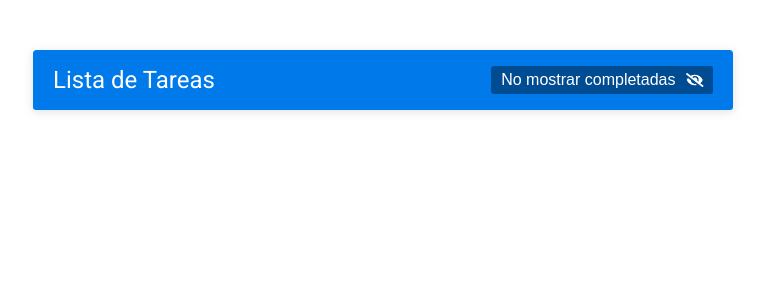
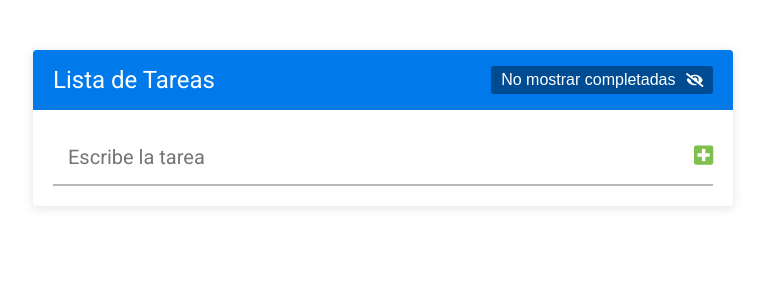
Before and after one commit to cesar2k94/Lista_de_Tareas, a React (Create React App) app in the folder lista_tareas/: page / in a window 1280 px wide. Shown: the top 300 px of the page, without its empty margins (257-1022 px from the left). Built offline with nearby package versions, Linux system fonts and the light colour scheme.

Commit message:
Formulario de tareas

```diff
--- a/lista_tareas/package.json
+++ b/lista_tareas/package.json
@@ -12,6 +12,7 @@
     "react": "^17.0.1",
     "react-dom": "^17.0.1",
     "react-scripts": "4.0.3",
+    "uuid": "^8.3.2",
     "web-vitals": "^1.1.0"
   },
   "scripts": {
--- a/lista_tareas/src/App.css
+++ b/lista_tareas/src/App.css
@@ -48,3 +48,99 @@
 	font-size: 14px;
 	margin-left: 10px;
 }
+
+/* * --- --- ---  FORMULARIO AGREGAR --- --- --- */
+.formulario-tareas {
+	display: flex;
+	justify-content: space-between;
+	align-items: center;
+	position: relative;
+	padding: 20px;
+	box-shadow: 0 2px 10px rgba(139,139,139,.25);
+}
+
+.formulario-tareas__input {
+	border: none;
+	padding: 15px;
+	width: 100%;
+	font-size: 20px;
+	font-family: 'Roboto', sans-serif;
+	border-bottom: 2px solid #b8b8b8;
+}
+
+.formulario-tareas__input:focus {
+	outline: none;
+	border-bottom: 2px solid var(--azul);
+}
+
+.formulario-tareas__btn {
+	position: absolute;
+	bottom: 40px;
+	right: 20px;
+	border: none;
+	background: none;
+	cursor: pointer;
+}
+
+.formulario-tareas__icono-btn {
+	font-size: 22px;
+	color: var(--verde);
+}
+
+/* * --- --- ---  LISTA TAREAS --- --- --- */
+
+.lista-tareas {
+	list-style: none;
+	height: 100%;
+	overflow: auto;
+}
+
+.lista-tareas__tarea {
+	height: 60px;
+	padding: 0 20px;
+	align-items: center;
+	color: #4B4B4B;
+	font-size: 18px;
+	display: grid;
+	grid-template-columns: auto 1fr auto;
+}
+
+.lista-tareas__texto {
+	text-align: left;
+	width: 100%;
+}
+
+.lista-tareas__tarea:hover .lista-tareas__icono-accion {
+	opacity: 0.5;
+}
+
+.lista-tareas__tarea:nth-child(even) {
+	background: #F3F3F3;
+}
+
+.lista-tareas__contenedor-botones {
+	display: flex;
+}
+
+.lista-tareas__icono {
+	cursor: pointer;
+	font-size: 16px;
+}
+
+.lista-tareas__icono-check {
+	margin-right: 20px;
+	font-size: 26px;
+}
+
+.lista-tareas__icono-accion {
+	margin-left: 20px;
+	opacity: 0;
+	transition: .3s ease all;
+}
+
+.lista-tareas__mensaje {
+	text-align: center;
+	color: #b8b8b8;
+	font-size: 20px;
+	padding: 40px 20px;
+}
--- a/lista_tareas/src/App.js
+++ b/lista_tareas/src/App.js
@@ -1,10 +1,28 @@
+import React, { useState } from 'react';
 import './App.css';
 import Header from './componentes/Header';
+import FormularioTareas from './componentes/FormularioTareas';
+const { v4: uuidv4 } = require('uuid');
 
 const App = () => {
+    const [tareas, cambiarTareas]= useState(
+        [
+            {
+                id:uuidv4(),
+                texto: "Lavar",
+                completada: false
+            },
+            {
+                id:uuidv4(),
+                texto: "Fregar",
+                completada: false
+            }
+        ]
+    );
     return (
         <div className="contenedor">
             <Header />
+            <FormularioTareas tareas={tareas} cambiarTareas={cambiarTareas}/>
         </div>
      );
 }
--- /dev/null
+++ b/lista_tareas/src/componentes/FormularioTareas.js
@@ -0,0 +1,50 @@
+import React, {useState} from 'react';
+import { FontAwesomeIcon } from '@fortawesome/react-fontawesome';
+import {faPlusSquare} from '@fortawesome/free-solid-svg-icons';
+import { v4 as uuidv4 } from 'uuid';
+
+const FormularioTareas = ({tareas, cambiarTareas}) => {
+    const [inputTarea, cambiarInputTarea]= useState('');
+
+    const handleInput= (e)=>{
+        cambiarInputTarea(e.target.value);
+    }
+
+    const handleSubmit = (e) =>{
+        e.preventDefault();
+        cambiarTareas(
+                        [
+                            ...tareas,
+                            {
+                                id:uuidv4(),
+                                texto:inputTarea,
+                                completada: false
+                            }
+                        ]
+                    );
+    }
+    console.log(tareas);
+
+    return (
+        <form action="" className="formulario-tareas" onSubmit={handleSubmit}>
+            <input
+                type="text"
+                className="formulario-tareas__input"
+                placeholder="Escribe la tarea"
+                value={inputTarea}
+                onChange={handleInput}
+            />
+            <button
+                type="submit"
+                className="formulario-tareas__btn"
+            >
+                <FontAwesomeIcon
+                    icon={faPlusSquare}
+                    className="formulario-tareas__icono-btn"
+                />
+            </button>
+        </form>
+     );
+}
+
+export default FormularioTareas;
```
Also changed, not shown: lista_tareas/src/componentes/ListaTareas.js (added), 1 other file (tests, documents, lock files or other folders).
